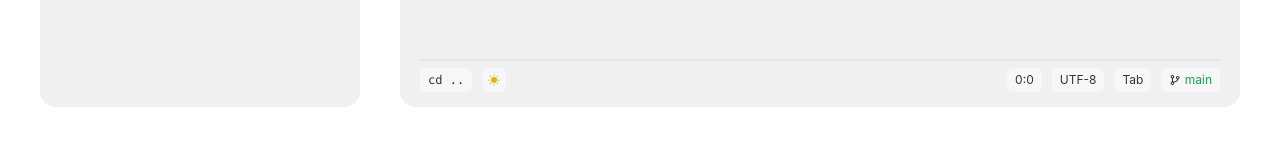
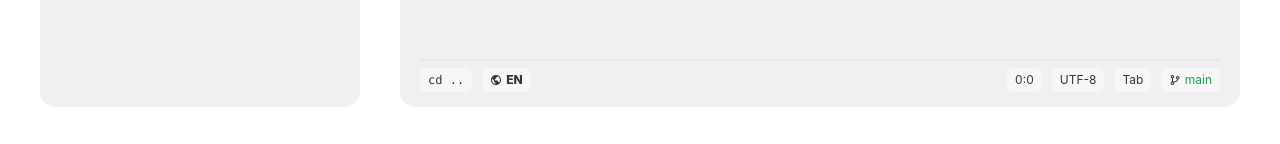
Before and after one commit to halisyucel/halisyucel.dev, a Next.js app: page / in a window 1280 px wide. Shown: the part 653-797 px from the top of the page. Built offline with nearby package versions, Linux system fonts and the light colour scheme.

Commit message:
add toggle lang button

```diff
--- a/components/bottom-bar.tsx
+++ b/components/bottom-bar.tsx
@@ -1,8 +1,8 @@
 import ReturnBack from './return-back';
-import ToggleThemeButton from './toggle-theme-button';
 import React, { useState, useEffect } from 'react';
 import { BiGitBranch } from 'react-icons/bi';
 import { Tag } from 'rsuite';
+import ToggleLang from './toggle-lang';
 
 const BottomBar = () => {
 	const [positions, setPositions] = useState<number[]>([0, 0]);
@@ -22,7 +22,7 @@ const BottomBar = () => {
 			}
 		>
 			<ReturnBack className={'mr-[10px]'} />
-			<ToggleThemeButton />
+			<ToggleLang />
 			<span className={'flex-1'} />
 			<Tag>
 				{positions[0]}:{positions[1]}
--- /dev/null
+++ b/components/toggle-lang.tsx
@@ -0,0 +1,21 @@
+import React from 'react';
+import { Button } from 'rsuite';
+import { BiWorld } from 'react-icons/bi';
+import { useRouter } from 'next/router';
+import Link from 'next/link';
+
+const ToggleLang = () => {
+    const router = useRouter();
+    return (
+        <Link href={router.asPath} locale={router.locale === 'en' ? 'tr' : 'en'}>
+            <Button size={'xs'} className={'group'}>
+                <span className={'flex justify-center items-center font-extrabold group-hover:text-green-600'}>
+                    <BiWorld className={'mr-1'} />
+                    {router.locale === 'en' ? 'TR' : 'EN'}
+                </span>
+            </Button>
+        </Link>
+    )
+}
+
+export default ToggleLang;
--- a/components/toggle-theme-button.tsx
+++ /dev/null
@@ -1,40 +0,0 @@
-import { toggleTheme } from '../redux/features/settings';
-import { RootState } from '../redux/store';
-import React from 'react';
-import { BsFillMoonStarsFill, BsFillSunFill } from 'react-icons/bs';
-import { useDispatch, useSelector } from 'react-redux';
-import { IconButton } from 'rsuite';
-
-// import { elementToSVG } from 'dom-to-svg';
-
-const ToggleThemeButton = () => {
-	const dispatch = useDispatch();
-	const { theme } = useSelector((state: RootState) => state.settings);
-	// const [svgData, setSvgData] = useState('');
-	return (
-		<React.Fragment>
-			<IconButton
-				size={'xs'}
-				onClick={() => {
-					dispatch(toggleTheme());
-					// const svgDocument = elementToSVG(document.body);
-					// const svgString = new XMLSerializer().serializeToString(svgDocument);
-					// setSvgData(svgString);
-				}}
-				icon={
-					theme === 'light' ? (
-						<BsFillSunFill className={'text-yellow-500'} />
-					) : (
-						<BsFillMoonStarsFill className={'text-yellow-500'} />
-					)
-				}
-			/>
-			{/*<div
-				className={`fixed inset-0 w-screen ${svgData === '' ? 'hidden' : 'visible'}`}
-				dangerouslySetInnerHTML={{ __html: svgData }}
-			/>*/}
-		</React.Fragment>
-	);
-};
-
-export default ToggleThemeButton;
```
